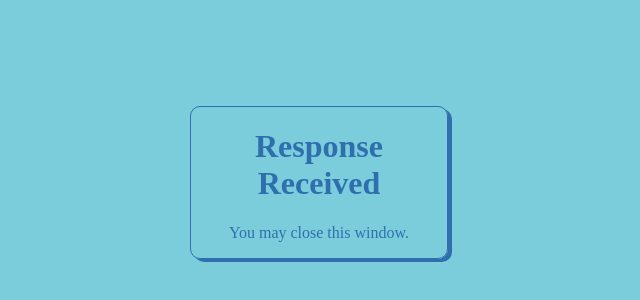
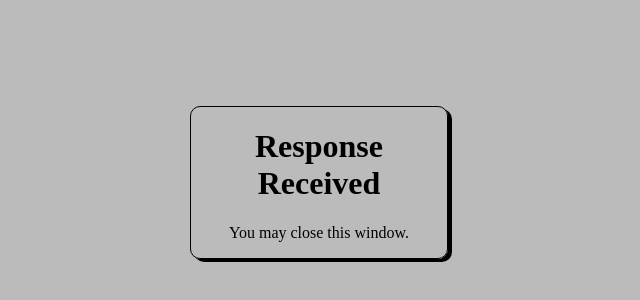
Before and after one commit to harrelchris/evesso, a plain HTML site: page evesso/callback/index.html in a window 1280 px wide. Shown: the part 174-474 px from the top of the page, without its empty margins (321-961 px from the left). Drawn offline with Linux system fonts and the light colour scheme.

Commit message:
change colors to monochrome

```diff
--- a/evesso/callback/index.html
+++ b/evesso/callback/index.html
@@ -5,7 +5,7 @@
   <title>Callback Server</title>
   <style>
       body {
-          background-color: #7bcddb;
+          background-color: #bbbbbb;
       }
 
       main {
@@ -13,7 +13,7 @@
           border-radius: 10px;
           border-width: 1px;
           box-shadow: 4px 3px;
-          color: #2f6fad;
+          color: #000000;
           margin: auto;
           margin-top: 35vh;
           text-align: center;
```
